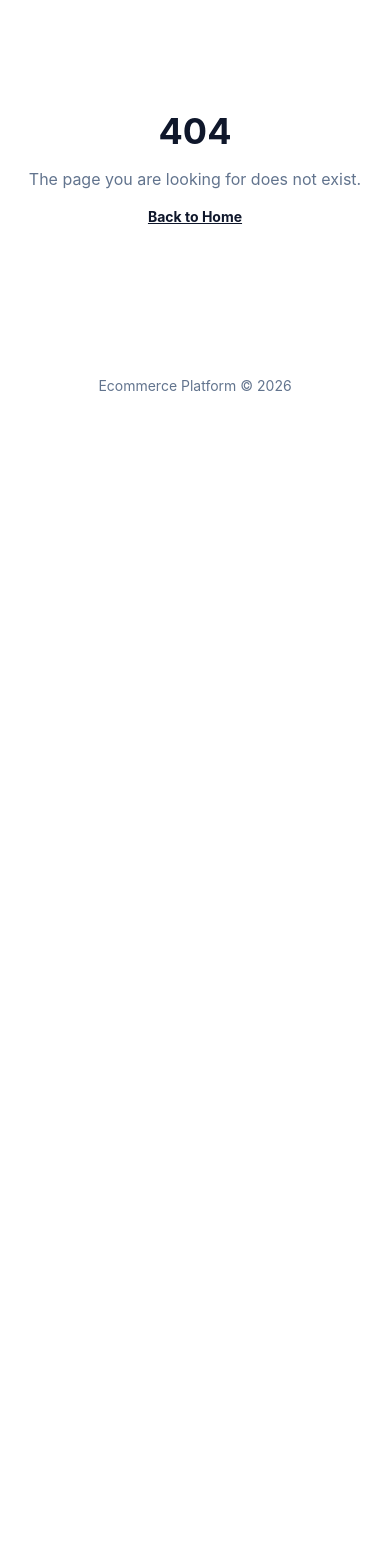
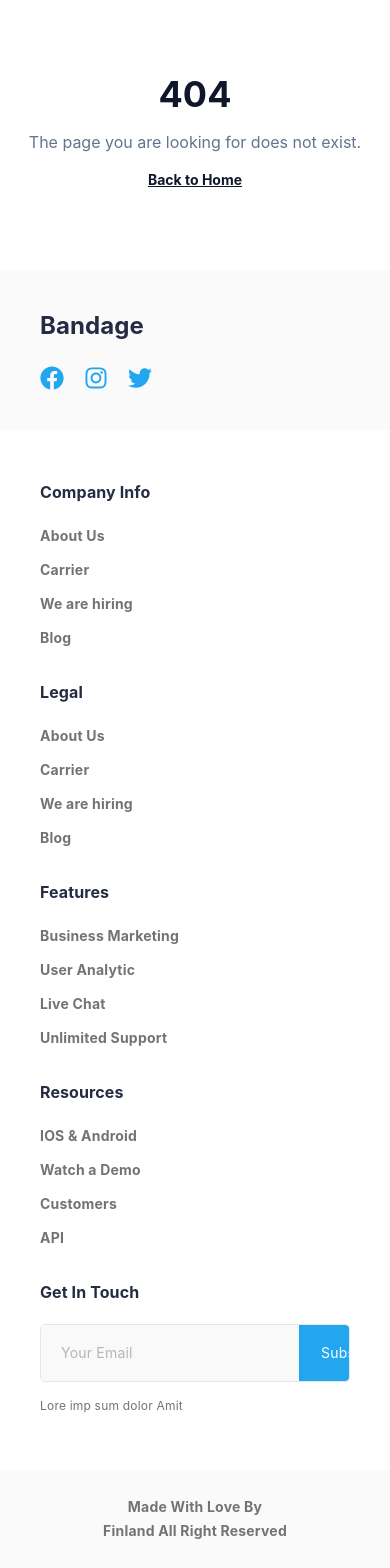
Before and after one commit to orkunorhan/ecommerce-platform, a React (Vite) app: page /contact in a window 390 px wide. Before the commit this address had no page. Shown: the part 416-1984 px from the top of the page. Before the commit the page ends 844 px from the top, so only its background shows below. Built offline with nearby package versions, Linux system fonts and the light colour scheme.

Commit message:
feat: implement responsive footer
- Create responsive footer layout
- Add footer navigation columns
- Implement newsletter subscription form
- Add social media links section
- Match the Figma design for mobile and desktop

```diff
--- a/src/layout/Footer.jsx
+++ b/src/layout/Footer.jsx
@@ -1,9 +1,97 @@
+import { FaFacebook, FaInstagram, FaTwitter } from "react-icons/fa";
+
+const footerColumns = [
+    {
+        title: "Company Info",
+        links: ["About Us", "Carrier", "We are hiring", "Blog"],
+    },
+    {
+        title: "Legal",
+        links: ["About Us", "Carrier", "We are hiring", "Blog"],
+    },
+    {
+        title: "Features",
+        links: ["Business Marketing", "User Analytic", "Live Chat", "Unlimited Support"],
+    },
+    {
+        title: "Resources",
+        links: ["IOS & Android", "Watch a Demo", "Customers", "API"],
+    },
+];
+
 function Footer() {
     return (
-        <footer className="flex w-full justify-center px-6 py-8">
-            <p className="text-sm text-slate-500">
-                Ecommerce Platform © 2026
-            </p>
+        <footer className="flex flex-col bg-white">
+            <div className="bg-[#FAFAFA]">
+                <div className="mx-auto flex max-w-[1050px] flex-col gap-6 px-10 py-10 lg:flex-row lg:items-center lg:justify-between lg:border-b lg:border-[#E6E6E6]">
+                    <h2 className="text-2xl font-bold leading-8 tracking-[0.1px] text-[#252B42]">
+                        Bandage
+                    </h2>
+
+                    <div className="flex items-center gap-5 text-[#23A6F0]">
+                        <FaFacebook size={24} />
+                        <FaInstagram size={24} />
+                        <FaTwitter size={24} />
+                    </div>
+                </div>
+            </div>
+
+            <div className="mx-auto flex w-full max-w-[1050px] flex-col gap-[30px] px-10 py-[50px] lg:flex-row lg:justify-between">
+                {footerColumns.map((column) => (
+                    <div key={column.title} className="flex flex-col">
+                        <h3 className="text-base font-bold leading-6 tracking-[0.1px] text-[#252B42]">
+                            {column.title}
+                        </h3>
+
+                        <div className="mt-5 flex flex-col gap-[10px]">
+                            {column.links.map((link) => (
+                                <a
+                                    key={link}
+                                    href="#"
+                                    className="text-sm font-bold leading-6 tracking-[0.2px] text-[#737373]"
+                                >
+                                    {link}
+                                </a>
+                            ))}
+                        </div>
+                    </div>
+                ))}
+
+                <div className="flex flex-col">
+                    <h3 className="text-base font-bold leading-6 tracking-[0.1px] text-[#252B42]">
+                        Get In Touch
+                    </h3>
+
+                    <form className="mt-5 flex h-[58px] w-full max-w-[321px] overflow-hidden rounded-[5px] border border-[#E6E6E6]">
+                        <input
+                            type="email"
+                            placeholder="Your Email"
+                            className="flex-1 bg-[#F9F9F9] px-5 text-sm leading-7 tracking-[0.2px] text-[#737373] outline-none"
+                        />
+
+                        <button
+                            type="button"
+                            className="bg-[#23A6F0] px-[22px] text-sm leading-7 tracking-[0.2px] text-white"
+                        >
+                            Subscribe
+                        </button>
+                    </form>
+
+                    <p className="mt-[10px] text-xs leading-7 tracking-[0.2px] text-[#737373]">
+                        Lore imp sum dolor Amit
+                    </p>
+                </div>
+            </div>
+
+            <div className="bg-[#FAFAFA]">
+                <div className="mx-auto flex max-w-[1050px] justify-center px-10 py-[25px] text-center lg:justify-start">
+                    <p className="text-center text-sm font-bold leading-6 tracking-[0.2px] text-[#737373] lg:text-left">
+                        Made With Love By
+                        <br className="lg:hidden" />
+                        <span className="lg:ml-1">Finland All Right Reserved</span>
+                    </p>
+                </div>
+            </div>
         </footer>
     );
 }
```
